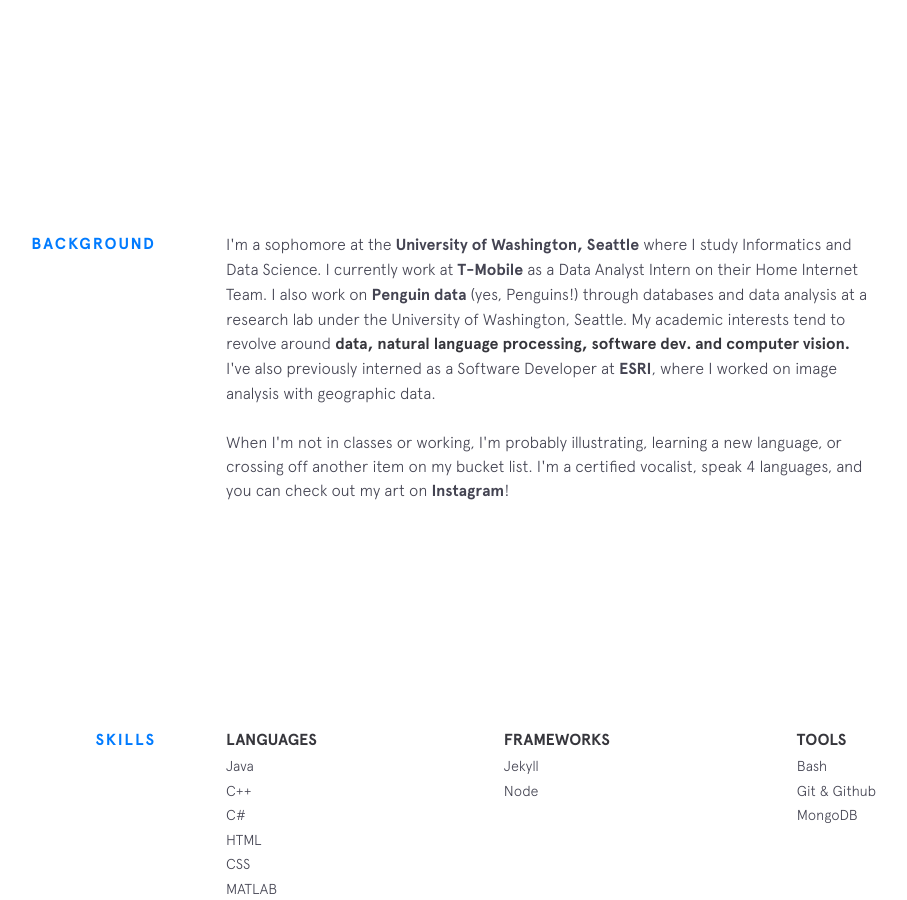
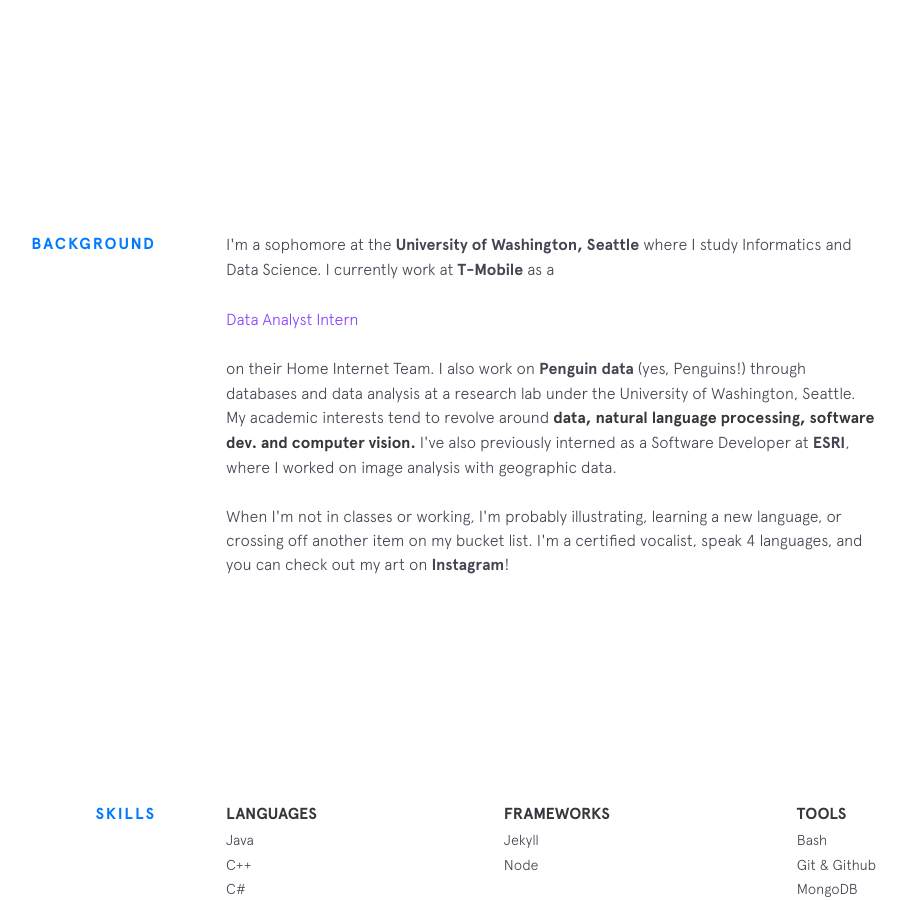
Before and after one commit to jadedsouza/jadedsouza.github.io, a Jekyll site: the page built from index.html, in a window 1280 px wide and 900 px high, scrolled down 768 px. Shown: the whole window, without its empty margins (224-1131 px from the left). Built offline with Jekyll 4.4.1, drawn with Linux system fonts in a browser that asks for light colours; nearby versions of some CDN libraries.

Commit message:
Update background.html

```diff
--- a/_includes/background.html
+++ b/_includes/background.html
@@ -5,8 +5,8 @@
       I'm a sophomore at the
       <a class="underline-link" href="https://ischool.uw.edu/" target="_blank">University of Washington, Seattle</a>
       where I study Informatics and Data Science. I currently work at
-      <a class="underline-link" href="https://www.t-mobile.com/"<strong>T-Mobile</strong></a> as a Data Analyst Intern
-      on their Home Internet Team. I also
+      <a class="underline-link" href="https://www.t-mobile.com/"<strong>T-Mobile</strong></a> as a <p style="color:#8941FF";>Data Analyst Intern</p>
+on their Home Internet Team. I also
       work on
       <a class="underline-link" href="https://ecosystemsentinels.org/" target="_blank">Penguin data</a>
       (yes, Penguins!) through databases and data analysis at a research lab under the University of Washington, Seattle.
```
